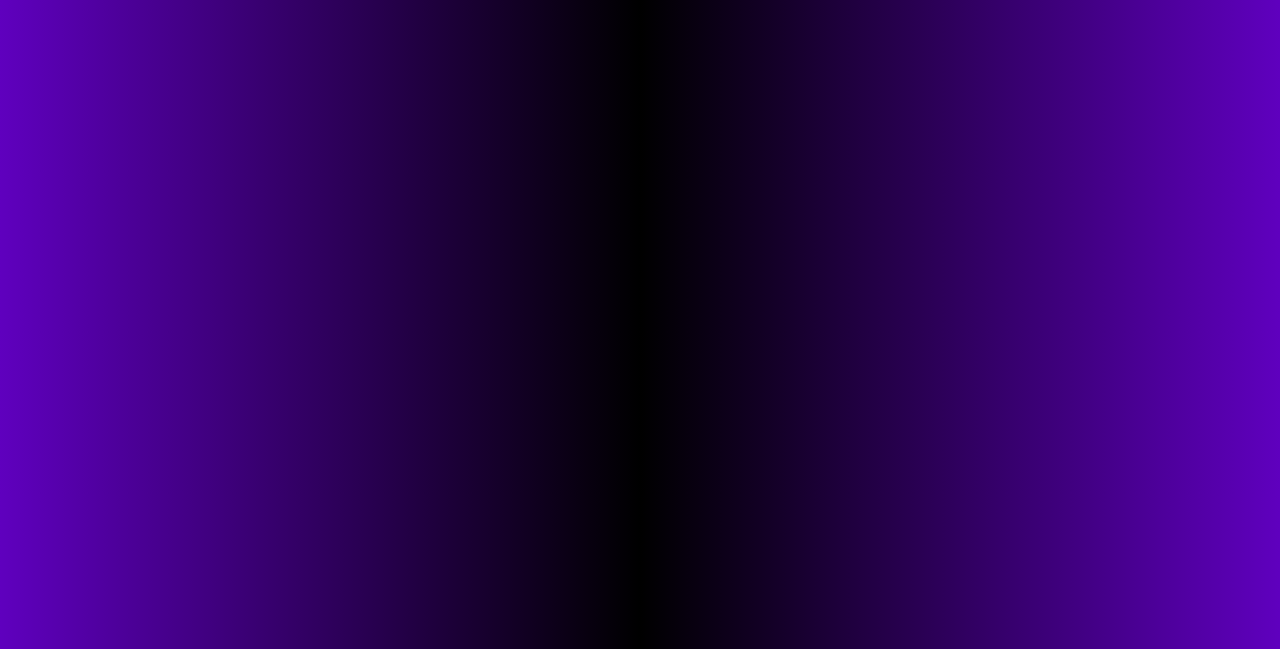
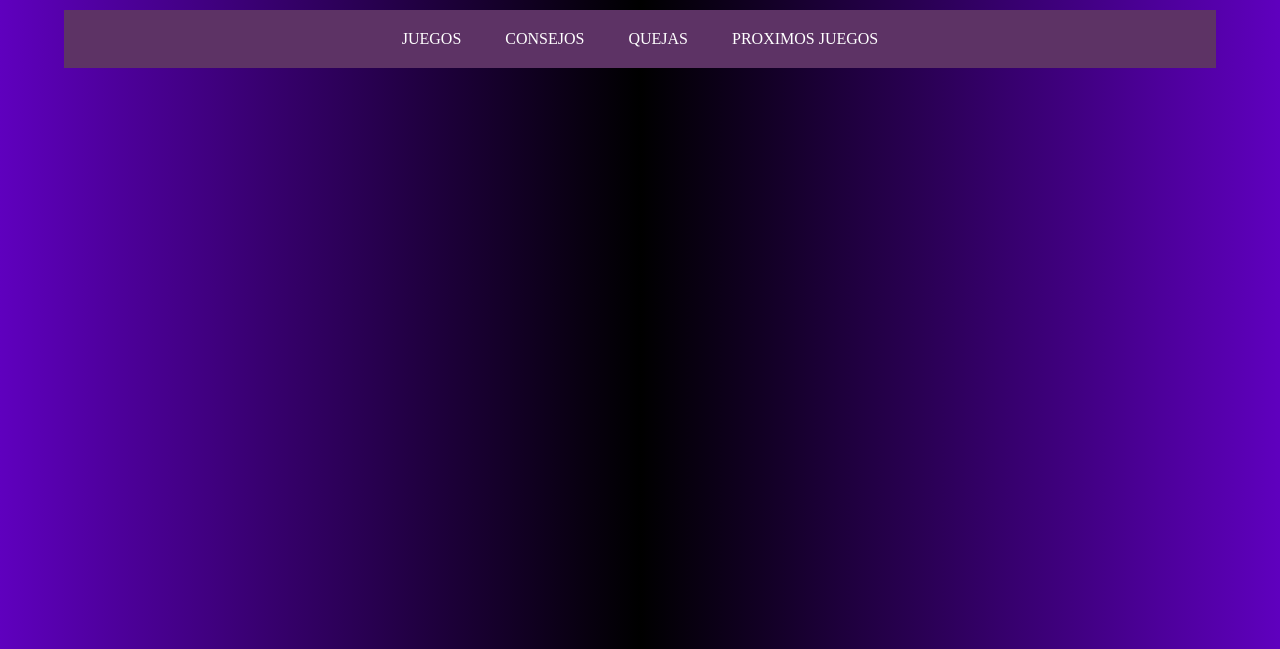
Before and after one commit to YairRdz11/MiPrimerRepositoio, a plain HTML site: page index.html in a window 1280 px wide. Shown: the part 151-800 px from the top of the page. Drawn offline with Linux system fonts and the light colour scheme.

Commit message:
Se agrego el mensu

```diff
--- a/index.html
+++ b/index.html
@@ -11,5 +11,11 @@
         <h1>🐈YukyStore🐈</h1>
         <p>Tu tienda confiable de videojuegos</p>
     </div>
+    <ul class="menu">
+        <li> <a href="">JUEGOS</a></li>
+        <li> <a href="">CONSEJOS</a></li>
+        <li> <a href="">QUEJAS</a></li>
+        <li> <a href="">PROXIMOS JUEGOS</a></li>
+    </ul>
 </body>
 </html>
--- a/style/style.css
+++ b/style/style.css
@@ -21,3 +21,22 @@ body {
     text-align: center;
     font-size: 25px;
 }
+
+.menu{
+    padding: 0;
+    background: rgb(93, 51, 101);
+    width: 90%;
+    max-width: 100%;
+    margin: auto;
+    text-align: center;
+}
+.menu li a{
+    text-decoration: none;
+    color: white;
+    padding: 20px;
+    display: block;
+}
+.menu li{
+    display: inline-block;
+    text-align: center;
+}
```
